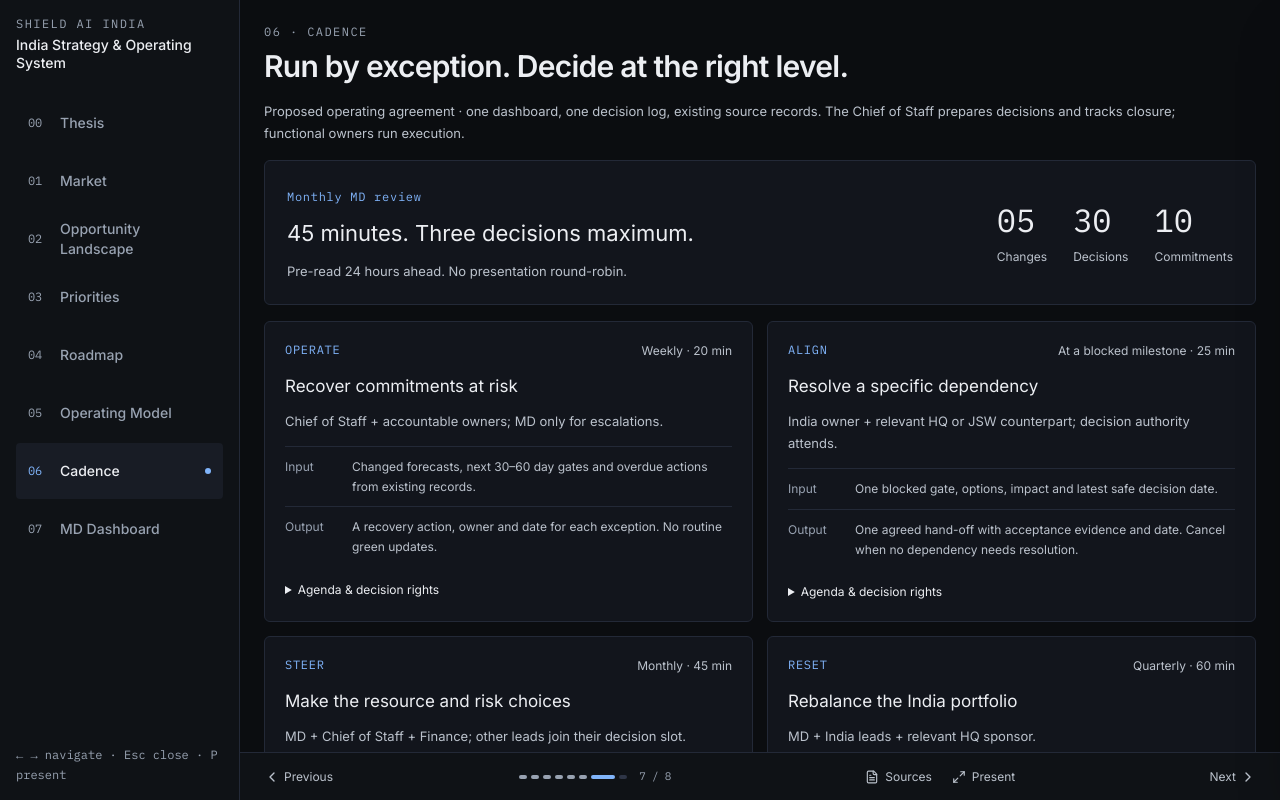
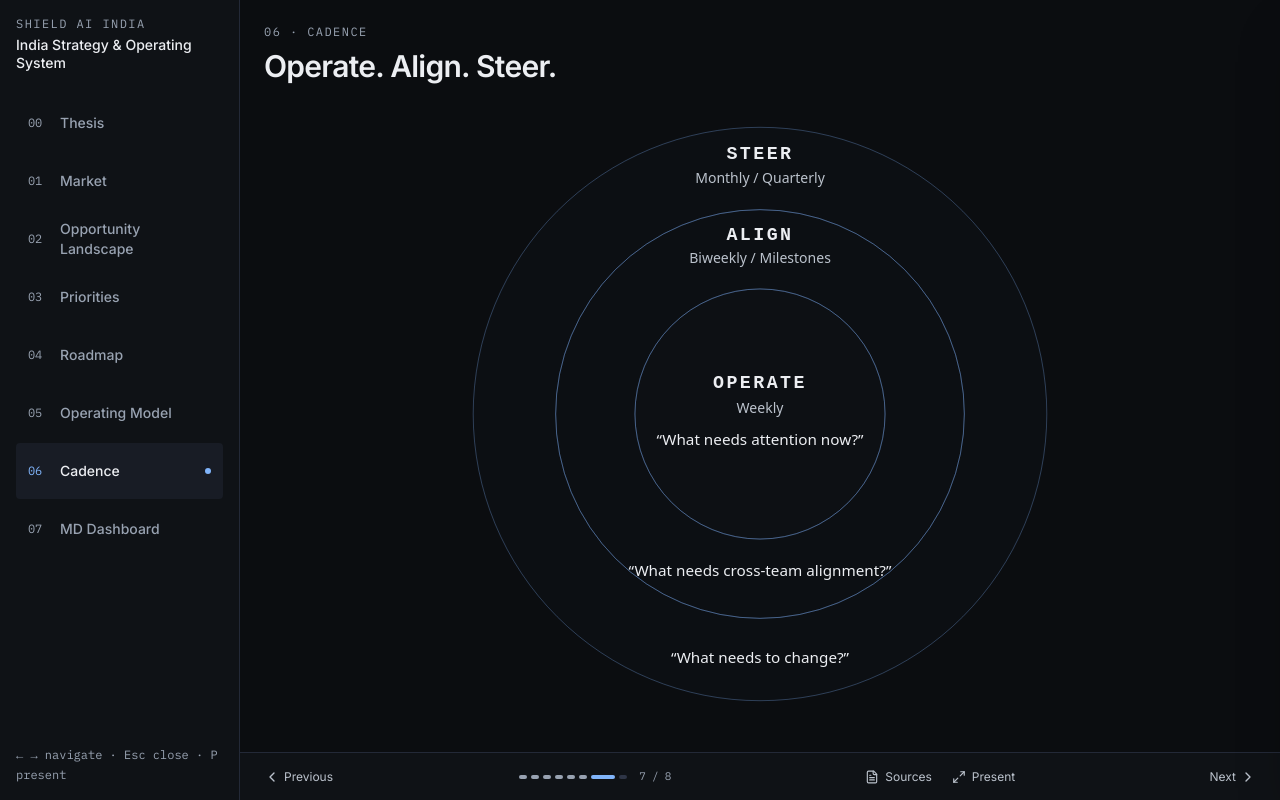
Before and after one commit to Sakshambhutani/shield-ai-emergent, a React (Vite) app in the folder shield-ai-india-source/frontend/: page /cadence in a window 1280 px wide. Built offline with nearby package versions, Linux system fonts and the light colour scheme.

Commit message:
Restore original interactive concentric-circle cadence

```diff
--- a/shield-ai-india-source/frontend/src/sections/Cadence.tsx
+++ b/shield-ai-india-source/frontend/src/sections/Cadence.tsx
@@ -1,19 +1,105 @@
+import { useEffect, useRef, useState } from 'react';
+import { X } from 'lucide-react';
 import { Headline, Screen } from '@/components/ui';
 import './cadence.css';
 
-const meetings = [
-  { name: 'OPERATE', timing: 'Weekly · 20 min', question: 'Recover commitments at risk', participants: 'Chief of Staff + accountable owners; MD only for escalations.', input: 'Changed forecasts, next 30–60 day gates and overdue actions from existing records.', agenda: '5 min changes · 10 min recovery choices · 5 min owners and dates.', authority: 'Functional owners act within delegated budget and scope. Cross-team priority conflicts go to the MD.', output: 'A recovery action, owner and date for each exception. No routine green updates.' },
-  { name: 'ALIGN', timing: 'At a blocked milestone · 25 min', question: 'Resolve a specific dependency', participants: 'India owner + relevant HQ or JSW counterpart; decision authority attends.', input: 'One blocked gate, options, impact and latest safe decision date.', agenda: '5 min evidence · 15 min resolve trade-off · 5 min commitment.', authority: 'Named gate owner retains technical sign-off. MD resolves India priorities; HQ decides commitments outside India authority.', output: 'One agreed hand-off with acceptance evidence and date. Cancel when no dependency needs resolution.' },
-  { name: 'STEER', timing: 'Monthly · 45 min', question: 'Make the resource and risk choices', participants: 'MD + Chief of Staff + Finance; other leads join their decision slot.', input: 'One-page dashboard 24h ahead: KPIs versus plan, forecast changes and at most 3 decision requests.', agenda: '5 min changes · 30 min decisions · 10 min commitments and closure.', authority: 'MD decides India resource allocation and escalation within delegated authority. Funding / scope beyond that authority goes to HQ.', output: 'Decision, rationale, accountable person, due date and closure test entered in the existing log the same day.' },
-  { name: 'RESET', timing: 'Quarterly · 60 min', question: 'Rebalance the India portfolio', participants: 'MD + India leads + relevant HQ sponsor.', input: 'Portfolio evidence, delivery / cash outlook and results of prior resource choices.', agenda: '15 min outcomes · 30 min portfolio choices · 15 min resource envelope.', authority: 'MD recommends what to accelerate, pause or stop; HQ approves changes beyond the agreed India envelope.', output: 'Updated priorities and resource limits. Revise thresholds explicitly; retain the prior baseline.' },
-];
+const LAYERS = [
+  {
+    id: 'operate', name: 'OPERATE', cadence: 'Weekly', question: 'What needs attention now?',
+    outer: 205, inner: 0, labelY: 458, cadenceY: 498, questionY: 550,
+    questions: [
+      'What changed this week?',
+      'What is off track?',
+      'What needs attention before the next review?',
+      'What commitments are coming up?',
+    ],
+  },
+  {
+    id: 'align', name: 'ALIGN', cadence: 'Biweekly / Milestones', question: 'What needs cross-team alignment?',
+    outer: 335, inner: 205, labelY: 214, cadenceY: 253, questionY: 766,
+    questions: [
+      'Where do India, US teams, partners or functions need to align?',
+      'Where are priorities or timelines conflicting?',
+      'What programme, product or commercial topics need resolution?',
+      'What dependencies could affect delivery?',
+    ],
+  },
+  {
+    id: 'steer', name: 'STEER', cadence: 'Monthly / Quarterly', question: 'What needs to change?',
+    outer: 470, inner: 335, labelY: 82, cadenceY: 121, questionY: 908,
+    questions: [
+      'Are we on track against the India plan?',
+      'What is changing in opportunities, risks or priorities?',
+      'Where should resources move?',
+      'What should we accelerate, change or stop?',
+    ],
+  },
+] as const;
+
+type LayerId = typeof LAYERS[number]['id'];
+
+// Separate annular hit areas keep selection and highlighting on exactly one layer.
+function ringPath(outer: number, inner: number) {
+  const circle = (radius: number) => `M 500 ${500 - radius} a ${radius} ${radius} 0 1 1 0 ${radius * 2} a ${radius} ${radius} 0 1 1 0 ${-radius * 2} Z`;
+  return circle(outer) + (inner ? ` ${circle(inner)}` : '');
+}
 
 export default function Cadence() {
-  return <Screen className="cadence-screen cadence-operating">
-    <Headline title="Run by exception. Decide at the right level." />
-    <p className="cadence-intro">Proposed operating agreement · one dashboard, one decision log, existing source records. The Chief of Staff prepares decisions and tracks closure; functional owners run execution.</p>
-    <section className="cadence-monthly panel" aria-labelledby="monthly-agenda"><div><span className="cadence-eyebrow">Monthly MD review</span><h2 id="monthly-agenda">45 minutes. Three decisions maximum.</h2><p>Pre-read 24 hours ahead. No presentation round-robin.</p></div><div className="cadence-agenda"><span><strong>05</strong>Changes</span><span><strong>30</strong>Decisions</span><span><strong>10</strong>Commitments</span></div></section>
-    <section className="cadence-meetings" aria-label="Operating cadence">{meetings.map(m => <article className="panel cadence-meeting" key={m.name}><div className="cadence-meeting-heading"><span className="cadence-eyebrow">{m.name}</span><span>{m.timing}</span></div><h2>{m.question}</h2><p>{m.participants}</p><dl><div><dt>Input</dt><dd>{m.input}</dd></div><div><dt>Output</dt><dd>{m.output}</dd></div></dl><details><summary>Agenda & decision rights</summary><p>{m.agenda}</p><p>{m.authority}</p></details></article>)}</section>
-    <section className="cadence-rules" aria-label="Escalation and reporting rules"><article className="panel"><h2>Escalate between meetings</h2><p>A required gate approval missing at release, or a commitment preceding confirmed funding: contact the MD and relevant authority immediately; hold the affected new release or commitment.</p><p>Forecast slippage over 7 days or a critical role still unassigned 14 days before its gate: owner brings impact, options and a recommendation within 24 hours.</p><p>These are proposed triggers, to be agreed with the MD. Missing evidence stays unverified. The dashboard carries the owner and next evidence date.</p></article><article className="panel"><h2>Keep bureaucracy out</h2><p>Exclude full CRM exports, meeting counts, routine green updates, detailed project plans and the four-year model from the monthly pre-read. Keep them available as drill-downs.</p><p>Owners update only changed forecasts, exceptions and decision requests in existing records. The Chief of Staff assembles the page; no parallel reporting spreadsheet.</p><p>Review overdue actions weekly. Close only with evidence; reopen if the forecast fails to improve. Keep completed decisions in history, off the main page.</p></article></section>
+  const [selected, setSelected] = useState<LayerId | null>(null);
+  const [hasInteracted, setHasInteracted] = useState(false);
+  const ringRefs = useRef<Partial<Record<LayerId, SVGGElement | null>>>({});
+  const active = LAYERS.find(layer => layer.id === selected);
+  const close = () => {
+    if (selected) ringRefs.current[selected]?.focus();
+    setSelected(null);
+  };
+
+  useEffect(() => {
+    const onKey = (event: KeyboardEvent) => {
+      if (event.key === 'Escape') {
+        if (selected) ringRefs.current[selected]?.focus();
+        setSelected(null);
+      }
+    };
+    window.addEventListener('keydown', onKey);
+    return () => window.removeEventListener('keydown', onKey);
+  }, [selected]);
+
+  return <Screen className="cadence-screen">
+    <Headline title="Operate. Align. Steer." />
+    <div className={`cadence-layout${active ? ' has-selection' : ''}${hasInteracted ? '' : ' show-click-cue'}`}>
+      <svg className="cadence-circles" viewBox="0 0 1000 1000" role="group" aria-label="Cadence layers" data-testid="decision-rhythm">
+        {LAYERS.map(layer => <g key={layer.id} ref={node => { ringRefs.current[layer.id] = node; }}
+          className={`cadence-layer${selected === layer.id ? ' is-selected' : ''}`}
+          role="button" tabIndex={0} aria-label={`${layer.name} — ${layer.cadence}. ${layer.question}`}
+          aria-pressed={selected === layer.id} aria-expanded={selected === layer.id}
+          aria-controls={selected === layer.id ? 'cadence-questions' : undefined}
+          data-testid={`cadence-ring-${layer.id}`}
+          onPointerEnter={() => setHasInteracted(true)}
+          onFocus={() => setHasInteracted(true)}
+          onClick={() => { setHasInteracted(true); setSelected(selected === layer.id ? null : layer.id); }}
+          onKeyDown={event => {
+            if (event.key === 'Enter' || event.key === ' ') {
+              event.preventDefault();
+              setSelected(selected === layer.id ? null : layer.id);
+            }
+          }}>
+          <path d={ringPath(layer.outer, layer.inner)} fillRule="evenodd" className="cadence-ring" />
+          <path d={ringPath(layer.outer, layer.inner)} fillRule="evenodd" className={`cadence-click-cue cue-${layer.id}`} aria-hidden="true" />
+          <g textAnchor="middle" className="cadence-ring-copy">
+            <text x="500" y={layer.labelY} className="cadence-horizon-name">{layer.name}</text>
+            <text x="500" y={layer.cadenceY} className="cadence-period">{layer.cadence}</text>
+            <text x="500" y={layer.questionY} className="cadence-question">“{layer.question}”</text>
+          </g>
+        </g>)}
+      </svg>
+      {active && <aside id="cadence-questions" className="cadence-questions" aria-labelledby="cadence-questions-title" aria-live="polite">
+        <div className="cadence-panel-heading">
+          <h2 id="cadence-questions-title">{active.name}</h2>
+          <button type="button" onClick={close} aria-label="Close questions"><X size={18} /></button>
+        </div>
+        <ul>{active.questions.map(question => <li key={question}>{question}</li>)}</ul>
+      </aside>}
+    </div>
   </Screen>;
 }
--- a/shield-ai-india-source/frontend/src/sections/cadence.css
+++ b/shield-ai-india-source/frontend/src/sections/cadence.css
@@ -48,24 +48,3 @@
   .cadence-ring { transition: none; }
   .show-click-cue .cadence-click-cue { animation: none; }
 }
-.cadence-operating { height: auto; min-height: 100%; gap: 22px; padding-bottom: 24px; }
-.cadence-intro { max-width: 960px; color: var(--text-secondary); font-size: 14px; line-height: 1.7; }
-.cadence-monthly { padding: 22px; display: flex; align-items: center; justify-content: space-between; gap: 24px; border-top: 2px solid var(--accent, #80b4fa); }
-.cadence-eyebrow { color: var(--accent, #80b4fa); font: 12px 'IBM Plex Mono',monospace; letter-spacing: .06em; }
-.cadence-monthly h2 { font-size: 22px; margin: 10px 0; }
-.cadence-operating p { font-size: 13px; line-height: 1.7; color: var(--text-secondary); }
-.cadence-agenda { display: flex; gap: 26px; flex-shrink: 0; }
-.cadence-agenda span { font-size: 12px; color: var(--text-secondary); }
-.cadence-agenda strong { display: block; font: 32px 'IBM Plex Mono',monospace; color: var(--text-primary); margin-bottom: 7px; }
-.cadence-meetings { display: grid; grid-template-columns: repeat(2,minmax(0,1fr)); gap: 14px; }
-.cadence-meeting { padding: 20px; }
-.cadence-meeting-heading { display: flex; justify-content: space-between; flex-wrap: wrap; gap: 10px; font-size: 12px; color: var(--text-secondary); }
-.cadence-meeting h2,.cadence-rules h2 { font-size: 17px; margin: 14px 0 10px; }
-.cadence-meeting dl { margin: 14px 0; }
-.cadence-meeting dl > div { display: grid; grid-template-columns: 55px 1fr; gap: 12px; border-top: 1px solid #232937; padding: 10px 0; font-size: 12px; line-height: 1.65; }
-.cadence-meeting dt { color: var(--text-muted); }.cadence-meeting dd { color: var(--text-secondary); }
-.cadence-operating summary { cursor: pointer; font-size: 12px; }.cadence-operating details p { margin-top: 10px; }
-.cadence-operating summary:focus-visible { outline: 2px solid var(--accent, #80b4fa); outline-offset: 4px; }
-.cadence-rules { display: grid; grid-template-columns: 1fr 1fr; gap: 14px; }
-.cadence-rules article { padding: 6px 20px 20px; }.cadence-rules p + p { margin-top: 10px; }
-@media(max-width:750px) { .cadence-monthly { flex-direction: column; align-items: start; } .cadence-meetings,.cadence-rules { grid-template-columns: 1fr; } .cadence-monthly h2 { font-size: 20px; } }
```
